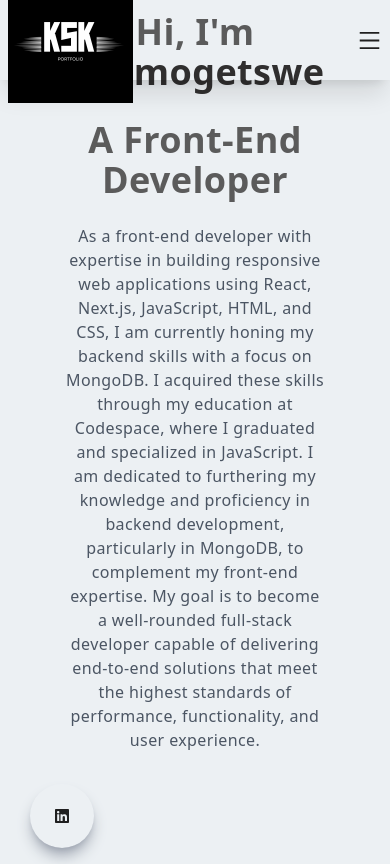
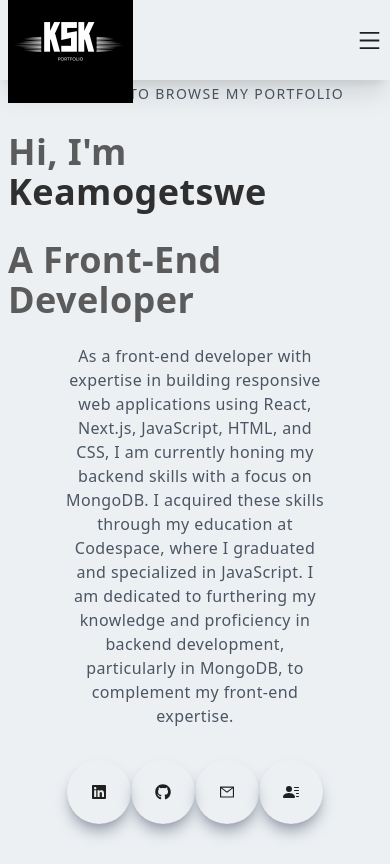
Before and after one commit to kgakatsikeamogetswe/portfolio, a Next.js app: page / in a window 390 px wide. Built offline with nearby package versions, Linux system fonts and the light colour scheme; what tailwindcss-animated would draw is missing.

Commit message:
responsiveness

```diff
--- a/components/Main.jsx
+++ b/components/Main.jsx
@@ -1,27 +1,40 @@
-import React from 'react'
-import { FaLinkedin } from 'react-icons/fa'
+import React from 'react';
+import { AiOutlineMail } from 'react-icons/ai';
+import { BsFillPersonLinesFill } from 'react-icons/bs';
+import { FaLinkedin, FaGithub } from 'react-icons/fa';
 
 function Main() {
   return (
-    <div className='w-full h-screen text-center'>
-        <div className='max-w-[1240px] w-full h-full mx-auto p-2 flex justify-center items-center'>
-            <div>
-                <p className='uppercase text-sm tracking-widest text-grey-600'>Feel free to browse my portfolio</p>
+    <div className='w-full h-screen flex justify-center items-center'>
+      <div className='max-w-[1240px] w-full p-2'>
+
+        <div className='h-16'></div>
+
+        <div className='flex flex-col items-center'>
+          <p className='uppercase text-sm tracking-widest text-gray-600 py-4'>Feel free to browse my portfolio</p>
           <h1 className='py-4 text-[#5b5b5b]  animate-bounce animate-infinite animate-duration-[5000ms] animate-delay-[10ms] animate-ease-in-out animate-alternate-reverse'>Hi, I'm <span className='text-[#302f2f]'>Keamogetswe</span></h1>
           <h1 className='py-2 text-[#5b5b5b]'>A Front-End Developer</h1>
-                <p className='py-4 text-gray-600 max-w-[70%] m-auto'>
-                  As a front-end developer with expertise in building responsive web applications using React, Next.js, JavaScript, HTML, and CSS, I am currently honing my backend skills with a focus on MongoDB. I acquired these skills through my education at Codespace, where I graduated and specialized in JavaScript. I am dedicated to furthering my knowledge and proficiency in backend development, particularly in MongoDB, to complement my front-end expertise. My goal is to become a well-rounded full-stack developer capable of delivering end-to-end solutions that meet the highest standards of performance, functionality, and user experience.
+          <p className='py-4 text-gray-600 max-w-[70%] text-center'>
+          As a front-end developer with expertise in building responsive web applications using React, Next.js, JavaScript, HTML, and CSS, I am currently honing my backend skills with a focus on MongoDB. I acquired these skills through my education at Codespace, where I graduated and specialized in JavaScript. I am dedicated to furthering my knowledge and proficiency in backend development, particularly in MongoDB, to complement my front-end expertise.
           </p>
           <div className='flex items-center justify-between max-w-[330px] m-auto py-4'>
-                  <div className='rounded-full shadow-lg shadow-gray-400 p-6 cursor-pointer hover:scale-105 ease-in duration-100'>
+            <div className='rounded-full shadow-lg shadow-gray-400 p-6 cursor-pointer hover:scale-100 ease-in duration-100'>
               <FaLinkedin/>
             </div>
-
+            <div className='rounded-full shadow-lg shadow-gray-400 p-6 cursor-pointer hover:scale-100 ease-in duration-100'>
+              <FaGithub/>
+            </div>
+            <div className='rounded-full shadow-lg shadow-gray-400 p-6 cursor-pointer hover:scale-100 ease-in duration-100'>
+              <AiOutlineMail/>
+            </div>
+            <div className='rounded-full shadow-lg shadow-gray-400 p-6 cursor-pointer hover:scale-100 ease-in duration-100'>
+              <BsFillPersonLinesFill/>
             </div>
           </div>
         </div>
       </div>
-  )
+    </div>
+  );
 }
 
-export default Main
+export default Main;
```
Lines whose indentation alone changed are shown as unchanged.
